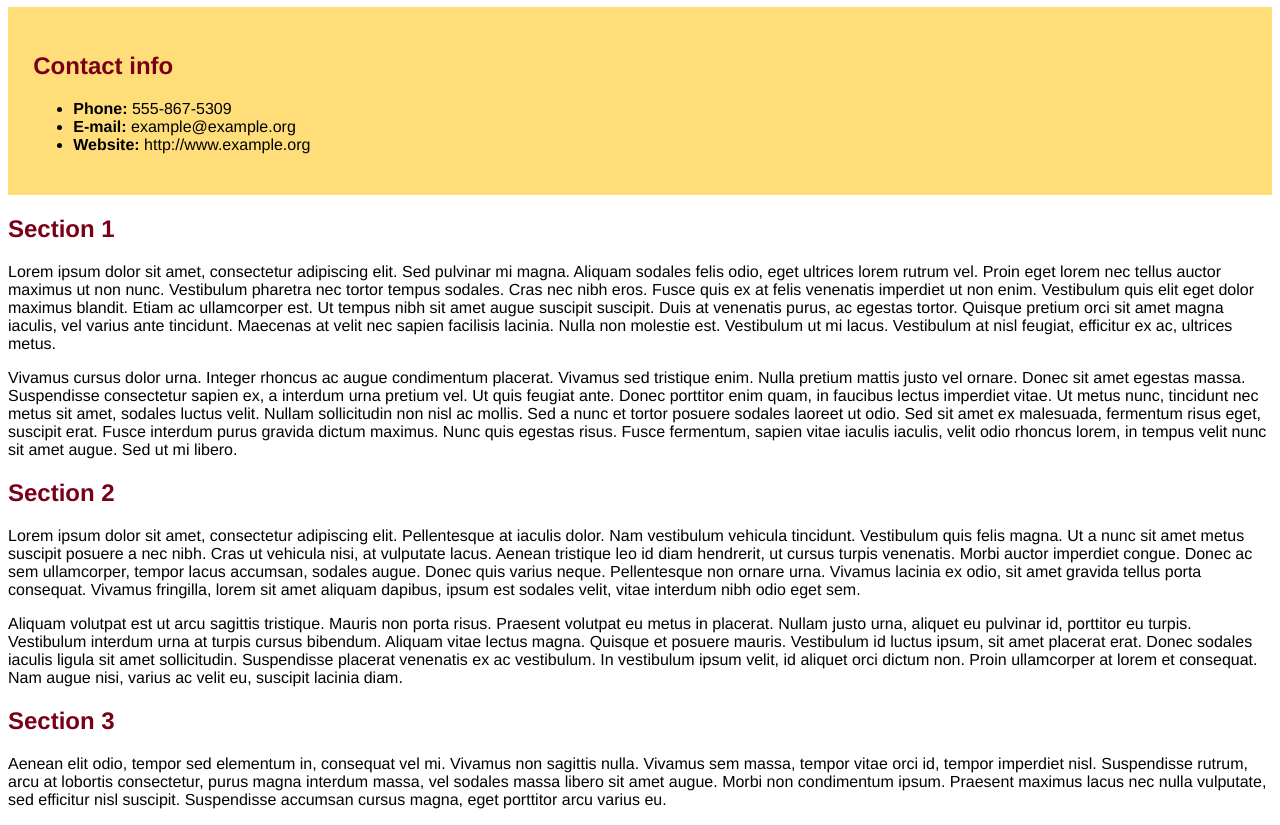
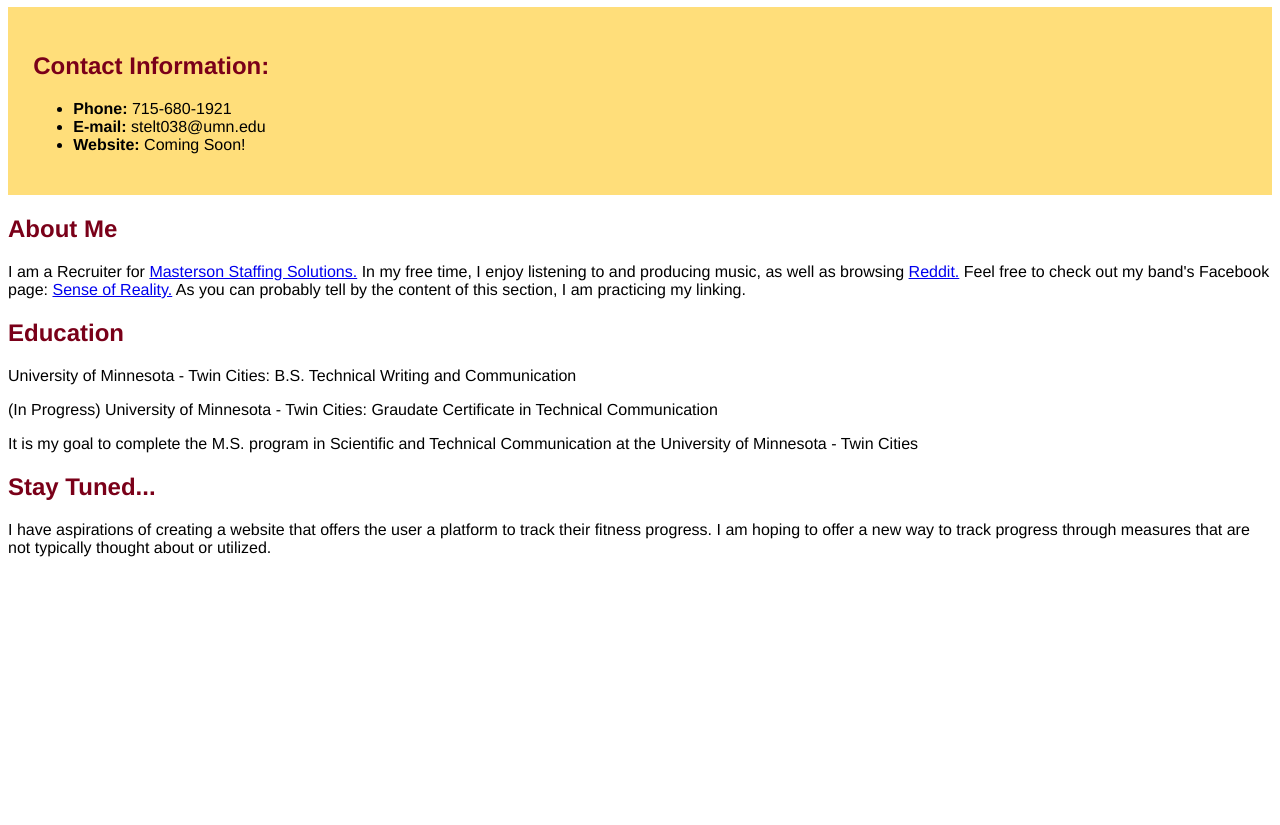
Before and after one commit to vstelter/my-homepage, a plain HTML site: page index.html in a window 1280 px wide. Shown: the part 73-898 px from the top of the page. After the commit the page ends 800 px from the top, so only its background shows below. Drawn offline with Linux system fonts and the light colour scheme.

Commit message:
Updated page

```diff
--- a/index.html
+++ b/index.html
@@ -1,37 +1,39 @@
 <!doctype html>
 <head>
-  <title>Page title</title>
+  <title>Viktor's Web Page</title>
   <link rel="stylesheet" type="text/css" href="styles.css">
 </head>
 
 <body>
 
-<h1>Page title goes here</h1>
+<h1>Viktor's Web Page</h1>
 
 <div id="contact">
-<h2>Contact info</h2>
+<h2>Contact Information:</h2>
 <ul>
-  <li><strong>Phone:</strong> 555-867-5309</li>
-  <li><strong>E-mail:</strong> example@example.org</li>
-  <li><strong>Website:</strong> http://www.example.org</li>
+  <li><strong>Phone:</strong> 715-680-1921</li>
+  <li><strong>E-mail:</strong> stelt038@umn.edu</li>
+  <li><strong>Website:</strong> Coming Soon!</li>
 </ul>
 </div>
 
-<h2>Section 1</h2>
+<h2>About Me</h2>
 
-<p>Lorem ipsum dolor sit amet, consectetur adipiscing elit. Sed pulvinar mi magna. Aliquam sodales felis odio, eget ultrices lorem rutrum vel. Proin eget lorem nec tellus auctor maximus ut non nunc. Vestibulum pharetra nec tortor tempus sodales. Cras nec nibh eros. Fusce quis ex at felis venenatis imperdiet ut non enim. Vestibulum quis elit eget dolor maximus blandit. Etiam ac ullamcorper est. Ut tempus nibh sit amet augue suscipit suscipit. Duis at venenatis purus, ac egestas tortor. Quisque pretium orci sit amet magna iaculis, vel varius ante tincidunt. Maecenas at velit nec sapien facilisis lacinia. Nulla non molestie est. Vestibulum ut mi lacus. Vestibulum at nisl feugiat, efficitur ex ac, ultrices metus. </p>
+<p>I am a Recruiter for <a href="http://www.mastersonstaffing.com/">Masterson Staffing Solutions.</a> In my free time, I enjoy listening to and producing music, as well as browsing <a href="https://www.reddit.com/">Reddit.</a> Feel free to check out my band's Facebook page: <a href="https://www.facebook.com/SenseofRealitymusic/">Sense of Reality.</a> As you can probably tell by the content of this section, I am practicing my linking.</p>
 
-<p> Vivamus cursus dolor urna. Integer rhoncus ac augue condimentum placerat. Vivamus sed tristique enim. Nulla pretium mattis justo vel ornare. Donec sit amet egestas massa. Suspendisse consectetur sapien ex, a interdum urna pretium vel. Ut quis feugiat ante. Donec porttitor enim quam, in faucibus lectus imperdiet vitae. Ut metus nunc, tincidunt nec metus sit amet, sodales luctus velit. Nullam sollicitudin non nisl ac mollis. Sed a nunc et tortor posuere sodales laoreet ut odio. Sed sit amet ex malesuada, fermentum risus eget, suscipit erat. Fusce interdum purus gravida dictum maximus. Nunc quis egestas risus. Fusce fermentum, sapien vitae iaculis iaculis, velit odio rhoncus lorem, in tempus velit nunc sit amet augue. Sed ut mi libero.</p>
+<p> </p>
 
-<h2>Section 2</h2>
+<h2>Education</h2>
 
-<p>Lorem ipsum dolor sit amet, consectetur adipiscing elit. Pellentesque at iaculis dolor. Nam vestibulum vehicula tincidunt. Vestibulum quis felis magna. Ut a nunc sit amet metus suscipit posuere a nec nibh. Cras ut vehicula nisi, at vulputate lacus. Aenean tristique leo id diam hendrerit, ut cursus turpis venenatis. Morbi auctor imperdiet congue. Donec ac sem ullamcorper, tempor lacus accumsan, sodales augue. Donec quis varius neque. Pellentesque non ornare urna. Vivamus lacinia ex odio, sit amet gravida tellus porta consequat. Vivamus fringilla, lorem sit amet aliquam dapibus, ipsum est sodales velit, vitae interdum nibh odio eget sem.</p>
+<p>University of Minnesota - Twin Cities: B.S. Technical Writing and Communication</p>
+<p>(In Progress) University of Minnesota - Twin Cities: Graudate Certificate in Technical Communication</p>
+<p>It is my goal to complete the M.S. program in Scientific and Technical Communication at the University of Minnesota - Twin Cities</p>
 
-<p>Aliquam volutpat est ut arcu sagittis tristique. Mauris non porta risus. Praesent volutpat eu metus in placerat. Nullam justo urna, aliquet eu pulvinar id, porttitor eu turpis. Vestibulum interdum urna at turpis cursus bibendum. Aliquam vitae lectus magna. Quisque et posuere mauris. Vestibulum id luctus ipsum, sit amet placerat erat. Donec sodales iaculis ligula sit amet sollicitudin. Suspendisse placerat venenatis ex ac vestibulum. In vestibulum ipsum velit, id aliquet orci dictum non. Proin ullamcorper at lorem et consequat. Nam augue nisi, varius ac velit eu, suscipit lacinia diam. </p>
+<p> </p>
 
-<h2>Section 3</h2>
+<h2>Stay Tuned...</h2>
 
-<p>Aenean elit odio, tempor sed elementum in, consequat vel mi. Vivamus non sagittis nulla. Vivamus sem massa, tempor vitae orci id, tempor imperdiet nisl. Suspendisse rutrum, arcu at lobortis consectetur, purus magna interdum massa, vel sodales massa libero sit amet augue. Morbi non condimentum ipsum. Praesent maximus lacus nec nulla vulputate, sed efficitur nisl suscipit. Suspendisse accumsan cursus magna, eget porttitor arcu varius eu.</p>
+<p>I have aspirations of creating a website that offers the user a platform to track their fitness progress. I am hoping to offer a new way to track progress through measures that are not typically thought about or utilized.  </p>
 
 </body>
 </html>
```
